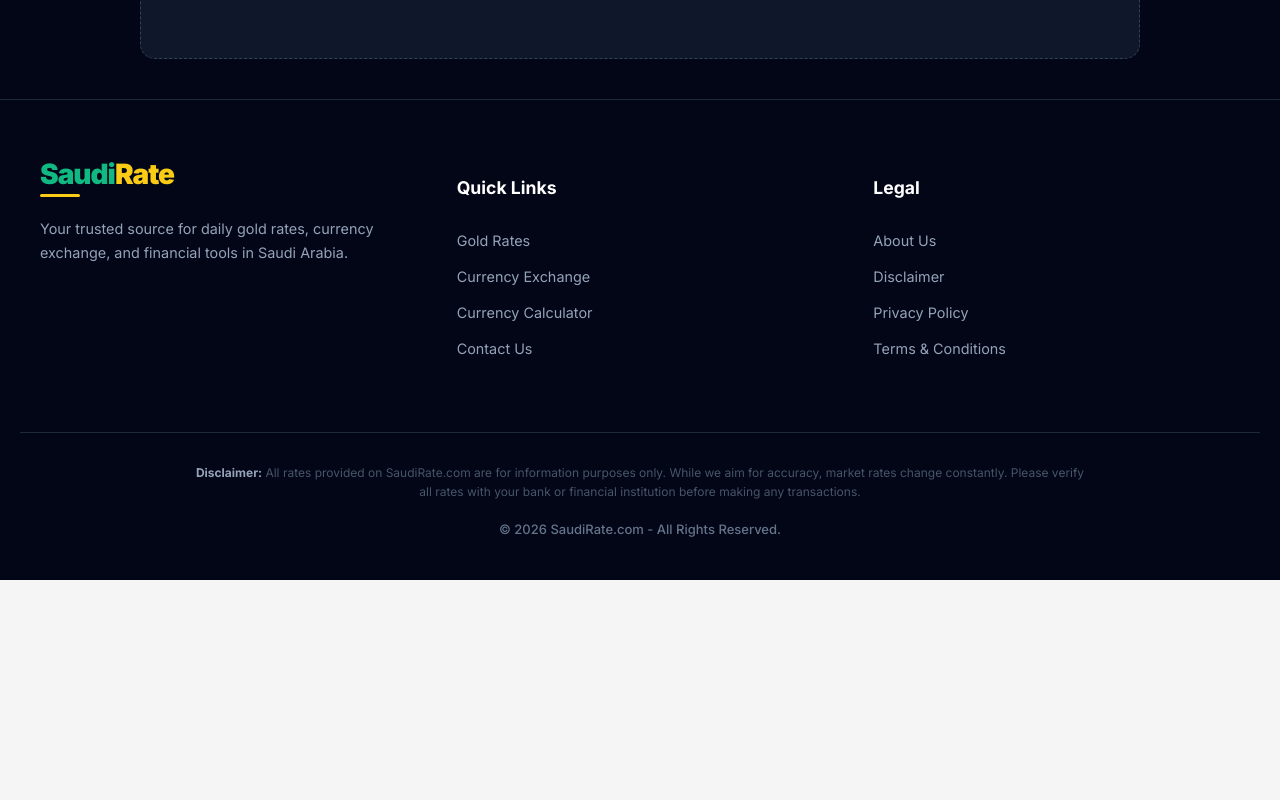
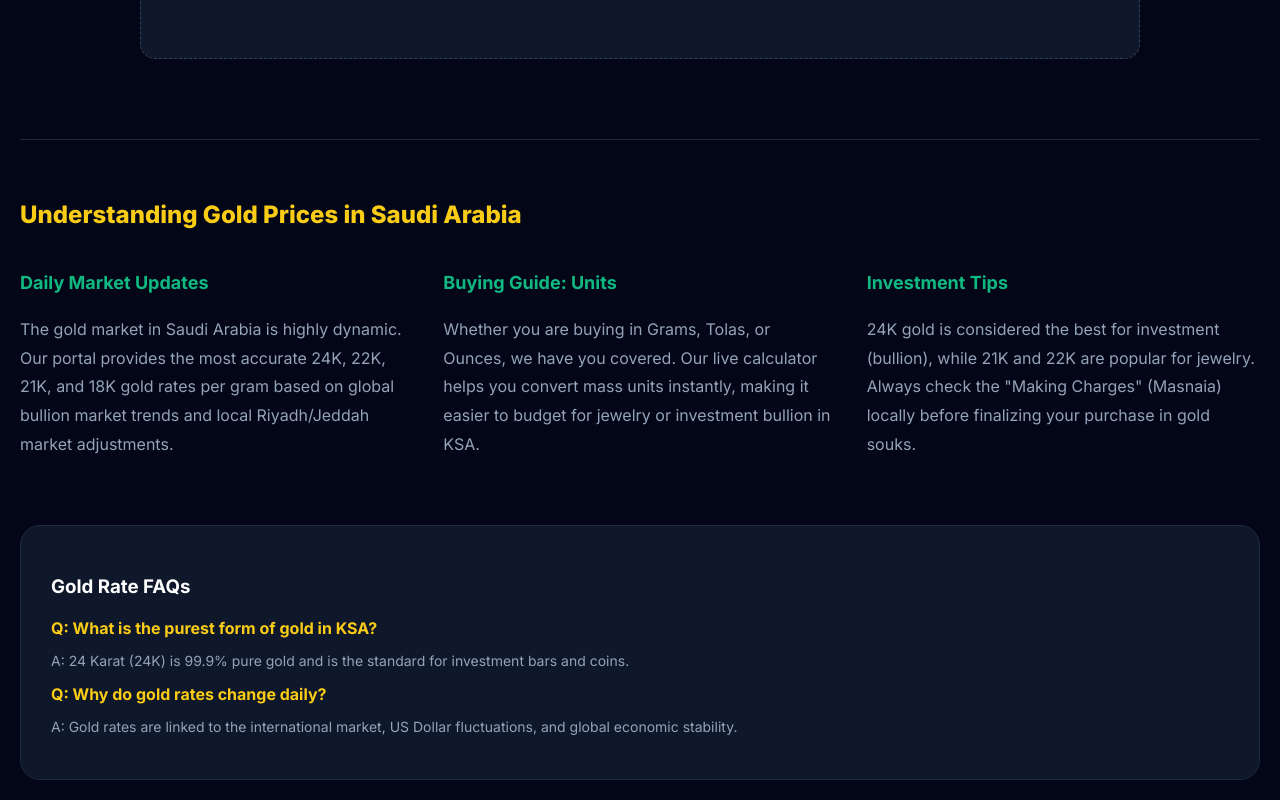
Before and after one commit to DiGiSaudia/saudirate, a Next.js app: page /gold-rates in a window 1280 px wide. Shown: the part 980-1780 px from the top of the page. Before the commit the page ends 1560 px from the top, so only its background shows below. Built offline with nearby package versions, Linux system fonts and the light colour scheme.

Commit message:
Distributed unique SEO content across Home, Gold, and Currency pages

```diff
--- a/app/gold-rates/page.tsx
+++ b/app/gold-rates/page.tsx
@@ -86,6 +86,54 @@ export default function GoldRatesSaudi() {
         </div>
 
       </main>
+      {/* --- SEO GOLD INFORMATIVE SECTION --- */}
+        <section style={{ marginTop: '80px', borderTop: '1px solid #1E293B', paddingTop: '40px' }}>
+          <h2 style={{ fontSize: '24px', fontWeight: '800', marginBottom: '20px', color: '#FACC15' }}>
+            Understanding Gold Prices in Saudi Arabia
+          </h2>
+
+          <div style={{ display: 'grid', gridTemplateColumns: 'repeat(auto-fit, minmax(300px, 1fr))', gap: '30px', color: '#94A3B8', lineHeight: '1.8' }}>
+            <div>
+              <h3 style={{ color: '#10B981', fontSize: '18px', marginBottom: '10px' }}>Daily Market Updates</h3>
+              <p>
+                The gold market in Saudi Arabia is highly dynamic. Our portal provides
+                the most accurate 24K, 22K, 21K, and 18K gold rates per gram based on
+                global bullion market trends and local Riyadh/Jeddah market adjustments.
+              </p>
+            </div>
+
+            <div>
+              <h3 style={{ color: '#10B981', fontSize: '18px', marginBottom: '10px' }}>Buying Guide: Units</h3>
+              <p>
+                Whether you are buying in Grams, Tolas, or Ounces, we have you covered.
+                Our live calculator helps you convert mass units instantly, making it
+                easier to budget for jewelry or investment bullion in KSA.
+              </p>
+            </div>
+
+            <div>
+              <h3 style={{ color: '#10B981', fontSize: '18px', marginBottom: '10px' }}>Investment Tips</h3>
+              <p>
+                24K gold is considered the best for investment (bullion), while 21K and
+                22K are popular for jewelry. Always check the "Making Charges" (Masnaia)
+                locally before finalizing your purchase in gold souks.
+              </p>
+            </div>
+          </div>
+
+          {/* Gold Specific FAQ */}
+          <div style={{ marginTop: '50px', background: '#0F172A', padding: '30px', borderRadius: '20px', border: '1px solid #1E293B' }}>
+            <h3 style={{ marginBottom: '20px', color: 'white' }}>Gold Rate FAQs</h3>
+            <div style={{ marginBottom: '15px' }}>
+              <strong style={{ color: '#FACC15' }}>Q: What is the purest form of gold in KSA?</strong>
+              <p style={{ fontSize: '14px', color: '#94A3B8' }}>A: 24 Karat (24K) is 99.9% pure gold and is the standard for investment bars and coins.</p>
+            </div>
+            <div>
+              <strong style={{ color: '#FACC15' }}>Q: Why do gold rates change daily?</strong>
+              <p style={{ fontSize: '14px', color: '#94A3B8' }}>A: Gold rates are linked to the international market, US Dollar fluctuations, and global economic stability.</p>
+            </div>
+          </div>
+        </section>
     </div>
   );
 }
```
Also changed, not shown: app/currency/page.tsx (+22 -0 lines).
